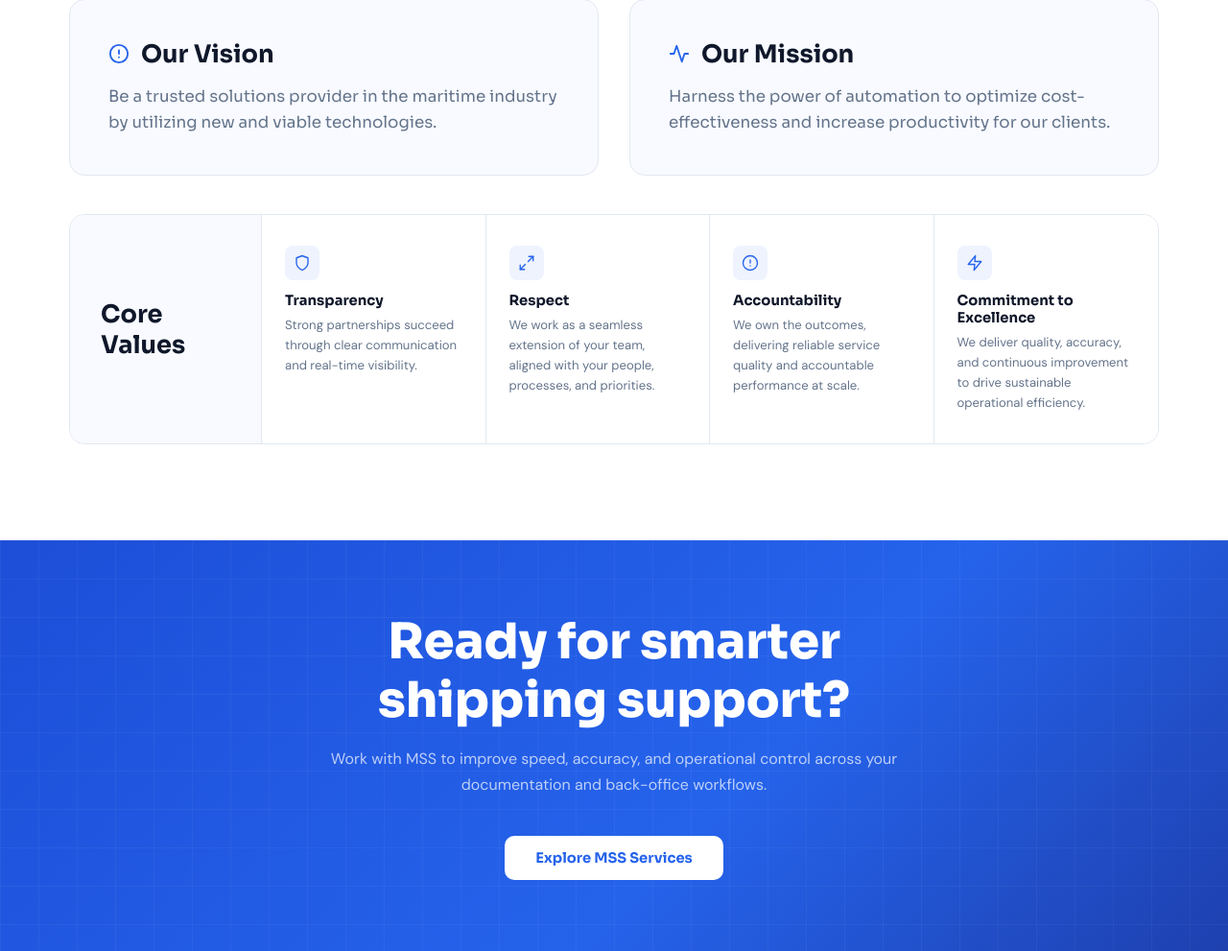
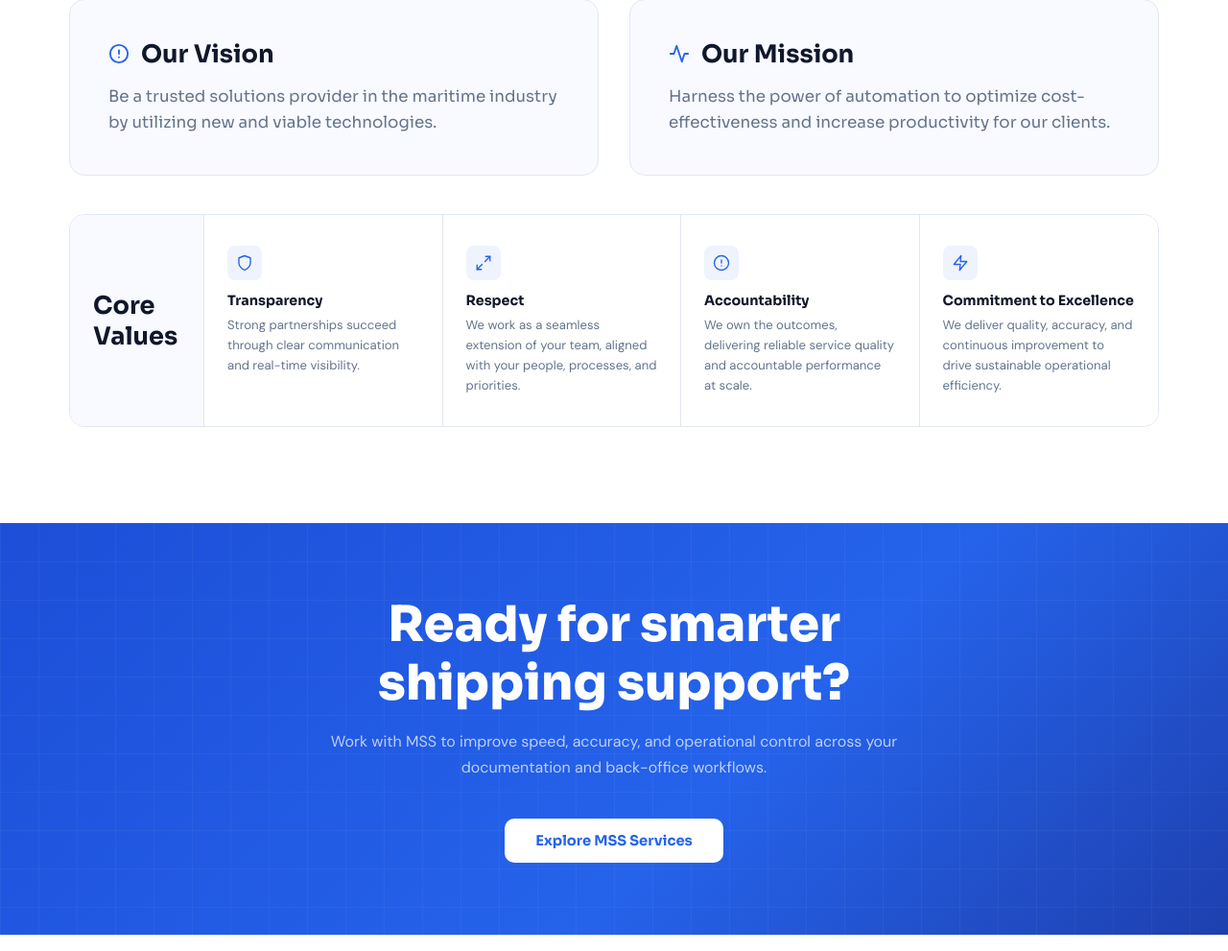
Before and after one commit to MSS-Smooth-Ocean-tech/MSS-Main-Website, a FastAPI app: page /about in a window 1280 px wide. Shown: the part 2278-3269 px from the top of the page at 96% size. Run offline with FastAPI, Linux system fonts and the light colour scheme.

Commit message:
Tweak about.css spacing and font-size
Reduce left panel footprint and slightly decrease heading size for tighter layout. .pv-bottom-left flex base changed from 200px to 140px and padding from 32px to 24px; .value-name font-size reduced from 0.92rem to 0.89rem to improve visual balance and fit on narrower viewports.

```diff
--- a/static/css/about.css
+++ b/static/css/about.css
@@ -348,8 +348,8 @@
   }
 
   .pv-bottom-left {
-    flex: 0 0 200px;
-    padding: 32px;
+    flex: 0 0 140px;
+    padding: 24px;
     display: flex;
     align-items: center;
     background: var(--bg);
@@ -401,7 +401,7 @@
   .value-icon svg { width: 18px; height: 18px; stroke: var(--blue); fill: none; stroke-width: 1.8; stroke-linecap: round; stroke-linejoin: round; }
   .value-name {
     font-family: 'Sora', sans-serif;
-    font-size: 0.92rem;
+    font-size: 0.89rem;
     font-weight: 700;
     color: var(--navy);
     margin-bottom: 6px;
```
